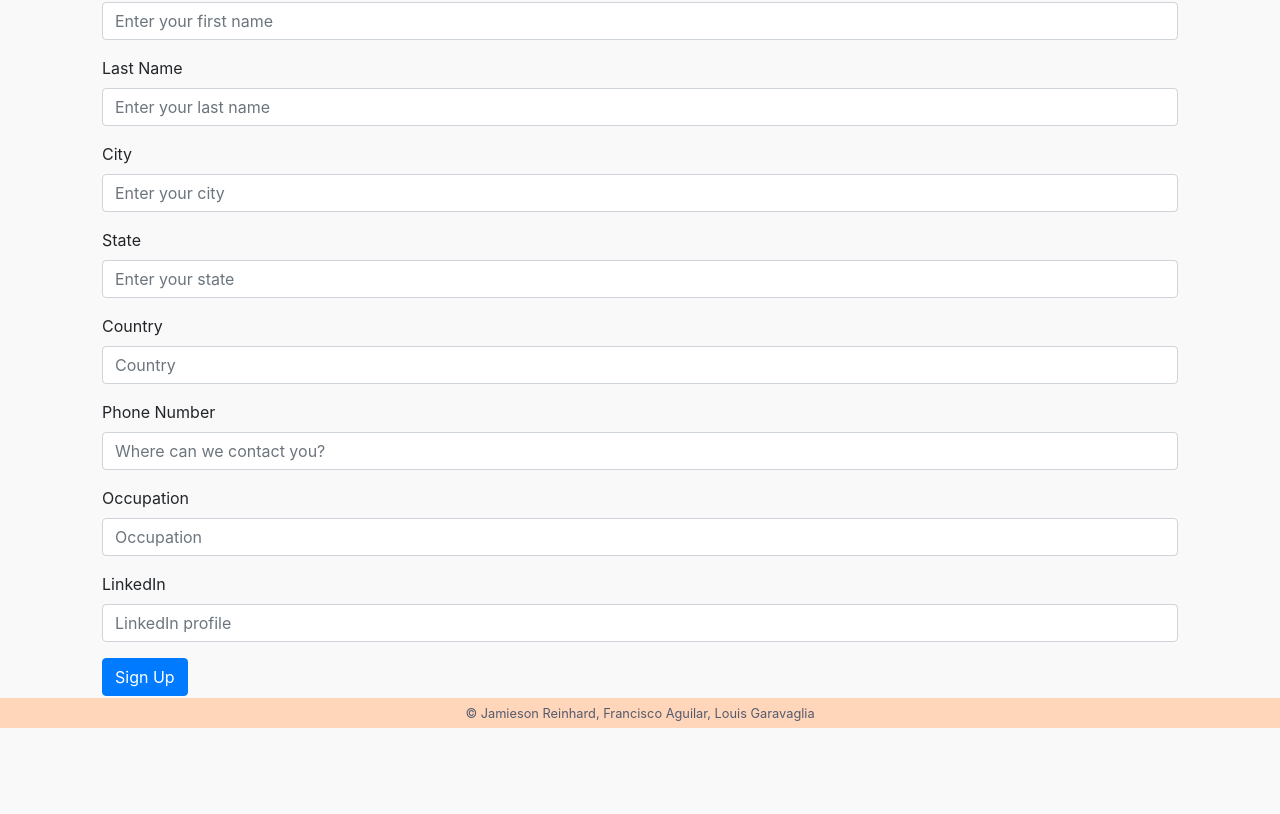
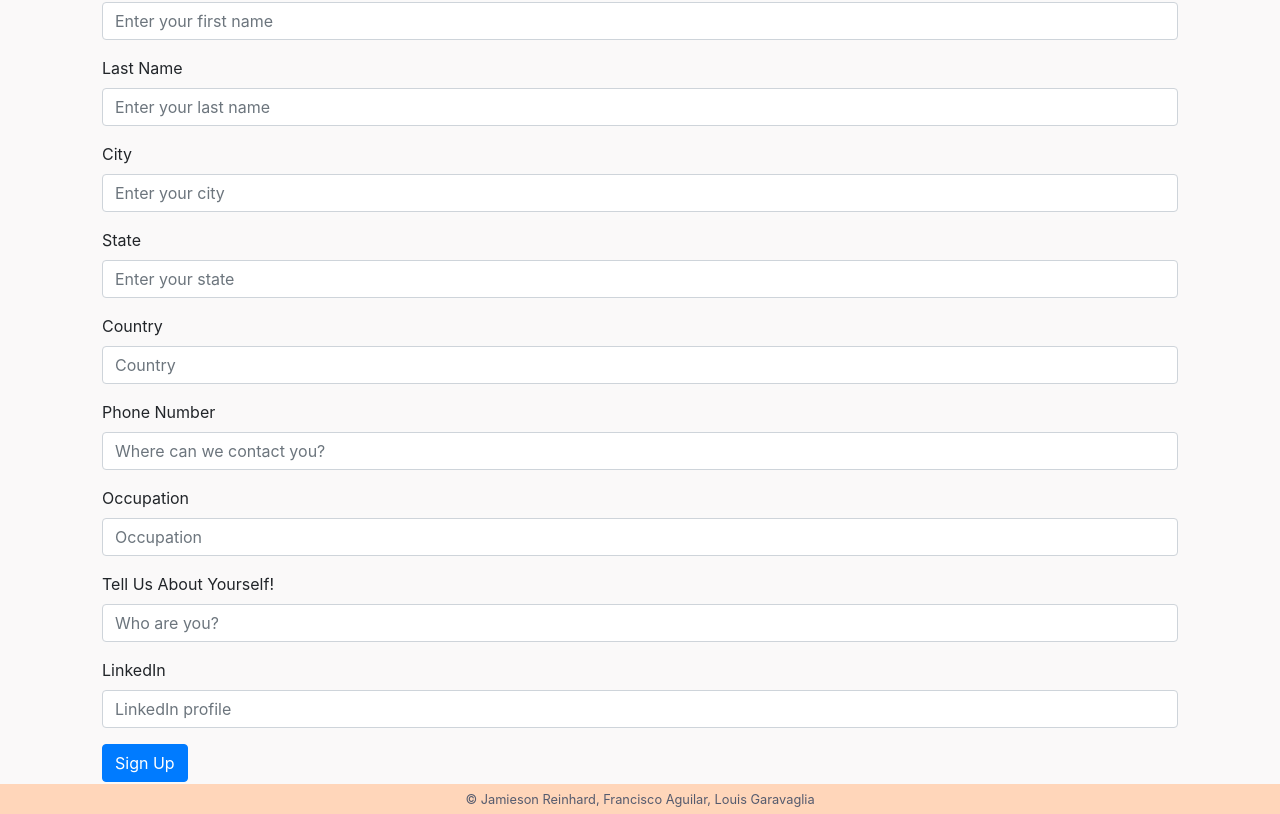
Before and after one commit to franciscoaguilars/bridger-front-end, a React (Create React App) app: page /tutors/create in a window 1280 px wide. Shown: the part 231-1045 px from the top of the page. Before the commit the page ends 959 px from the top, so only its background shows below. Built offline with nearby package versions, Linux system fonts and the light colour scheme; no server answers.

Commit message:
added summary field to tutorCreate and displaying it in tutor modal

```diff
--- a/src/components/CreateTutor.js
+++ b/src/components/CreateTutor.js
@@ -24,6 +24,7 @@ const CreateTutor = () => {
     formData.append('tutor[phone_number]', tutor.phone_number);
     formData.append('tutor[occupation]', tutor.occupation);
     formData.append('tutor[linked_in_link]', tutor.linked_in_link);
+    formData.append('tutor[summary]', tutor.summary);
     formData.append('tutor[user_id]', currentUser.id);
 
     for (var pair of formData.entries()) {
@@ -82,6 +83,10 @@ const CreateTutor = () => {
           <input onChange={handleChange} name="occupation" type="text" className="form-control" id="occupation" placeholder="Occupation"></input>
         </div>
         <div className="form-group">
+          <label htmlFor="summary">Tell Us About Yourself!</label>
+          <input onChange={handleChange} name="summary" type="text" className="form-control" id="summary" placeholder="Who are you?"></input>
+        </div>
+        <div className="form-group">
           <label htmlFor="linkedin">LinkedIn</label>
           <input onChange={handleChange} name="linked_in_link" type="url" className="form-control" id="linkedin" placeholder="LinkedIn profile"></input>
         </div>
--- a/src/components/Dashboard/TutorDashboard.js
+++ b/src/components/Dashboard/TutorDashboard.js
@@ -1,6 +1,6 @@
-import React, { useEffect } from 'react';
+import React from 'react';
 import Appointment from '../Appointments/Appointment';
-import { useSelector, useDispatch } from 'react-redux';
+import { useSelector } from 'react-redux';
 import { BsPlusCircle } from 'react-icons/bs';
 import { Link } from 'react-router-dom';
 
@@ -9,7 +9,6 @@ const TutorDashboard = () => {
 
   const currentUser = useSelector(store => store.user);
   const appointments = currentUser.appointments || [];
-  const dispatch = useDispatch();
 
   const unbookedAppointments = appointments.map(appointment => {
     if(!appointment.student_id){
--- a/src/components/Partners/Partners.js
+++ b/src/components/Partners/Partners.js
@@ -1,4 +1,4 @@
-import React from 'react';
+import React, { useEffect } from 'react';
 import Partner from './Partner';
 import {useDispatch, useSelector} from 'react-redux';
 import { getPartners } from '../../creators/getPartnersCreator';
@@ -9,7 +9,10 @@ const Partners = () => {
   const dispatch = useDispatch();
   const partners = useSelector(store => store.partners)
 
-  dispatch(getPartners());
+  useEffect(()=> {
+    dispatch(getPartners());
+  }, []);
+
 
 
   const grid = partners.map( partner => {
--- a/src/components/Tutors/Tutors.js
+++ b/src/components/Tutors/Tutors.js
@@ -1,4 +1,4 @@
-import React from 'react';
+import React, { useEffect } from 'react';
 import {useDispatch, useSelector} from 'react-redux';
 import Tutor from './Tutor';
 import { getTutors } from '../../creators/getTutorsCreator';
@@ -8,7 +8,10 @@ const Tutors = () => {
   const dispatch = useDispatch();
   const tutors = useSelector(store => store.tutors)
 
-  dispatch(getTutors());
+  useEffect(()=> {
+    dispatch(getTutors());
+  }, []);
+
 
 
   const tutorsGrid = tutors.map( tutor => {
```
